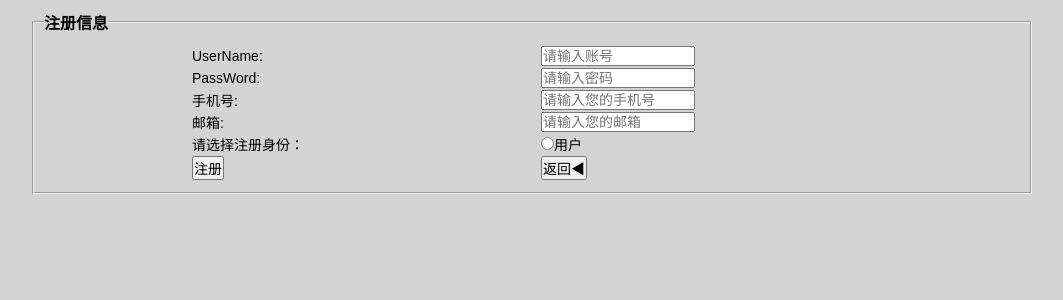
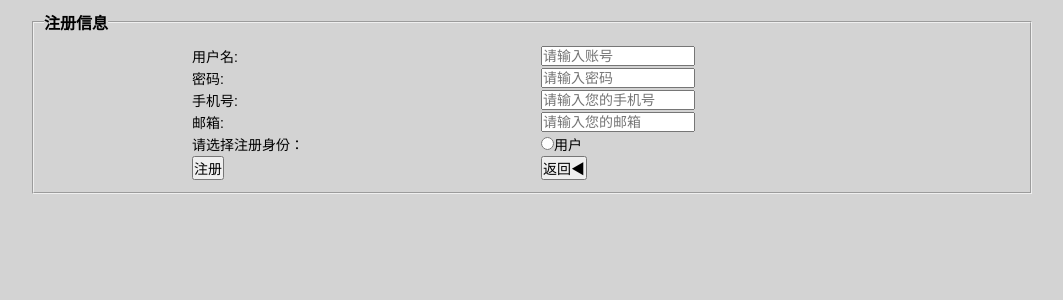
Before and after one commit to KangJinQ/attackprediction, a Java web app: page /register.jsp in a window 1280 px wide. Shown: the top 300 px of the page, without its empty margins (108-1171 px from the left). Run offline with Tomcat 11, a stand-in JSP engine, Linux system fonts and the light colour scheme.

Commit message:
mailbox、register

```diff
--- a/WebContent/register.jsp
+++ b/WebContent/register.jsp
@@ -17,12 +17,12 @@
 			<table border="0" align="center" class="page-content">
 
 				<tr>
-					<td><label for="username">UserName:</label></td>
+					<td><label for="username">用户名:</label></td>
 					<td><input type="text" id="userName" name="userName" placeholder="请输入账号"
 						" onblur="checkUserName()"></td>
 				</tr>
 				<tr>
-					<td><label for="password">PassWord:</label></td>
+					<td><label for="password">密码:</label></td>
 					<td><input type="password" id="userPassword" name="userPassword" placeholder="请输入密码"
 						" onblur="checkPassword()"></td>
 				</tr>
--- a/src/controller/FindUserInfo.java
+++ b/src/controller/FindUserInfo.java
@@ -25,6 +25,7 @@ public class FindUserInfo extends HttpServlet {
 
 		UserService userService = new UserService();
 		List<User> allUserList = new ArrayList<User>();
+		System.out.println(allUserList);
 		allUserList = userService.getAllUser();
 		request.setAttribute("allUserList", allUserList);
 		//String msg = (String) request.getAttribute("msg");
```
Also changed, not shown: src/service/UserService.java (+5 -5 lines).
